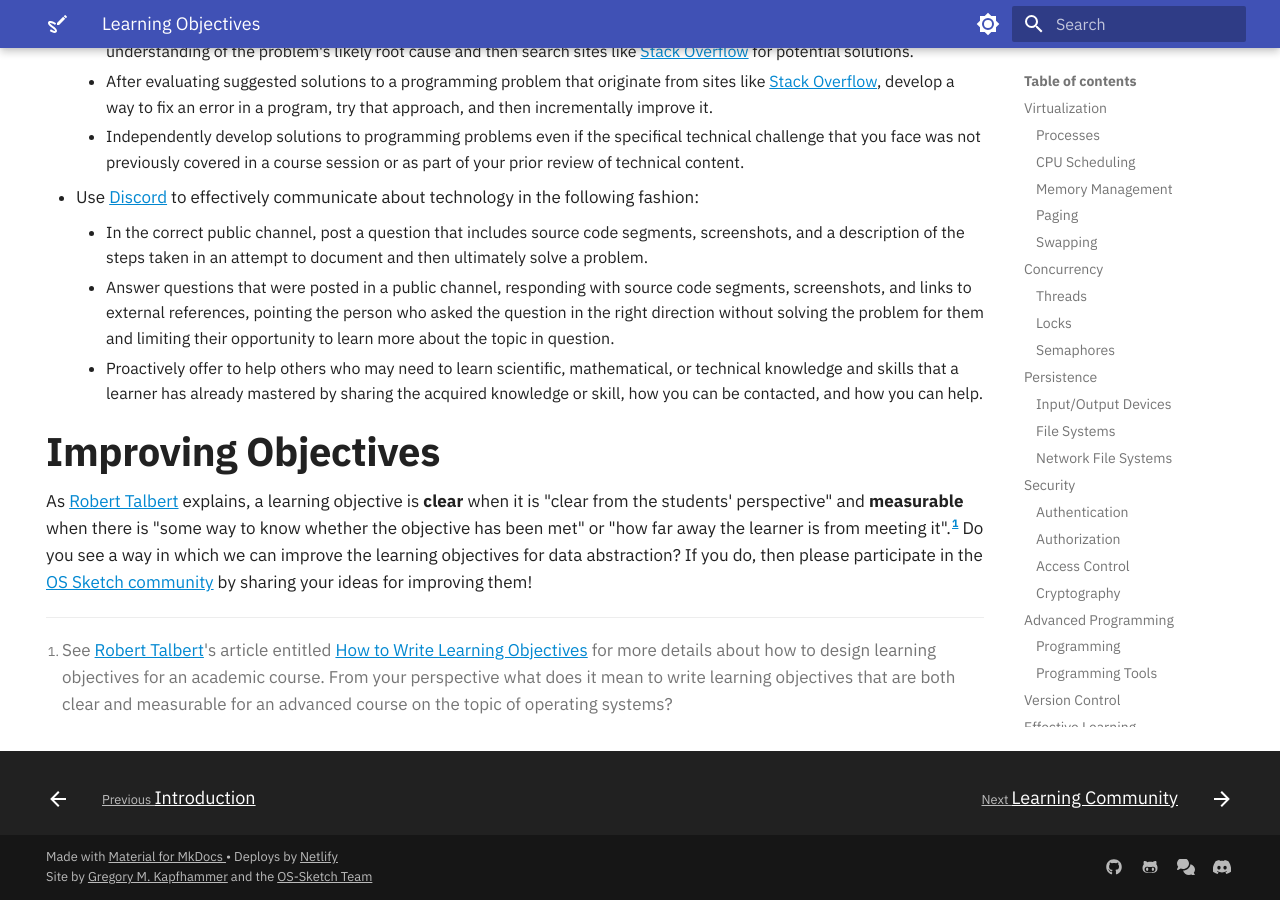
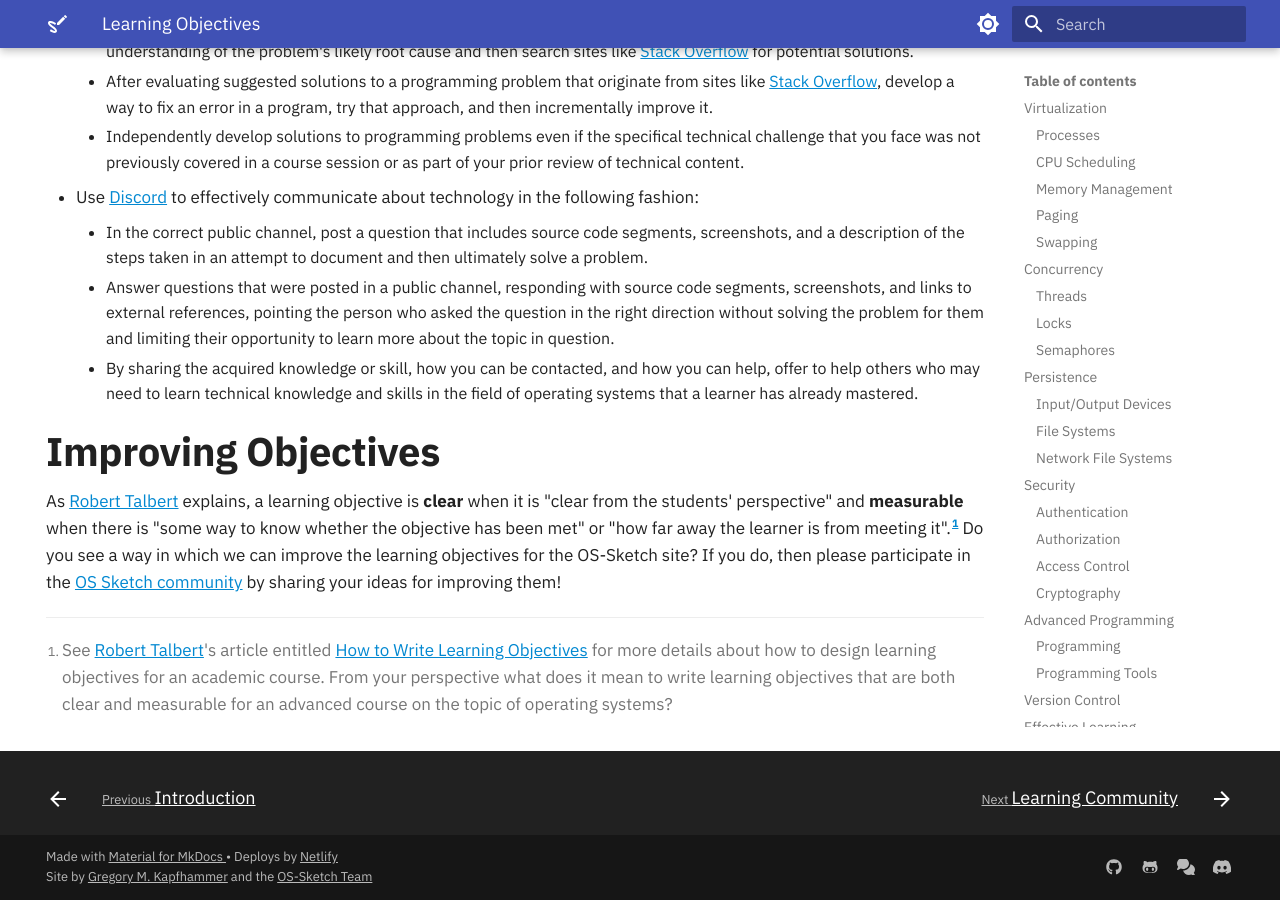
Before and after one commit to OS-Sketch/www.os-sketch.com, an MkDocs documentation site: the page built from docs/operating-systems/learning-objectives.md, in a window 1280 px wide and 900 px high, scrolled down 2569 px. Built offline with MkDocs 1.6.1 and Material for MkDocs 9.7.7, drawn with Linux system fonts in a browser that asks for light colours.

Commit message:
fix: Revise the remaining content at end of learning-objectives.

```diff
--- a/docs/operating-systems/learning-objectives.md
+++ b/docs/operating-systems/learning-objectives.md
@@ -181,20 +181,20 @@ following technology-mediated learning skills:
       pointing the person who asked the question in the right direction without
       solving the problem for them and limiting their opportunity to learn more
       about the topic in question.
-    - Proactively offer to help others who may need to learn scientific,
-      mathematical, or technical knowledge and skills that a learner has already
-      mastered by sharing the acquired knowledge or skill, how you can be
-      contacted, and how you can help.
+    - By sharing the acquired knowledge or skill, how you can be contacted, and
+      how you can help, offer to help others who may need to learn technical
+      knowledge and skills in the field of operating systems that a learner has
+      already mastered.
 
 ## Improving Objectives
 
 As [Robert Talbert](https://rtalbert.org/) explains, a learning objective is
 **clear** when it is "clear from the students' perspective" and **measurable**
 when there is "some way to know whether the objective has been met" or "how far
-away the learner is from meeting it".[^1] Do you see a way in which we can improve
-the learning objectives for data abstraction? If you do, then please participate
-in the [OS Sketch community](../learning-community/) by sharing your ideas for
-improving them!
+away the learner is from meeting it".[^1] Do you see a way in which we can
+improve the learning objectives for the OS-Sketch site? If you do, then please
+participate in the [OS Sketch community](../learning-community/) by sharing your
+ideas for improving them!
 
 [^1]: See [Robert Talbert](https://rtalbert.org/)'s article entitled [How to
 Write Learning
```
